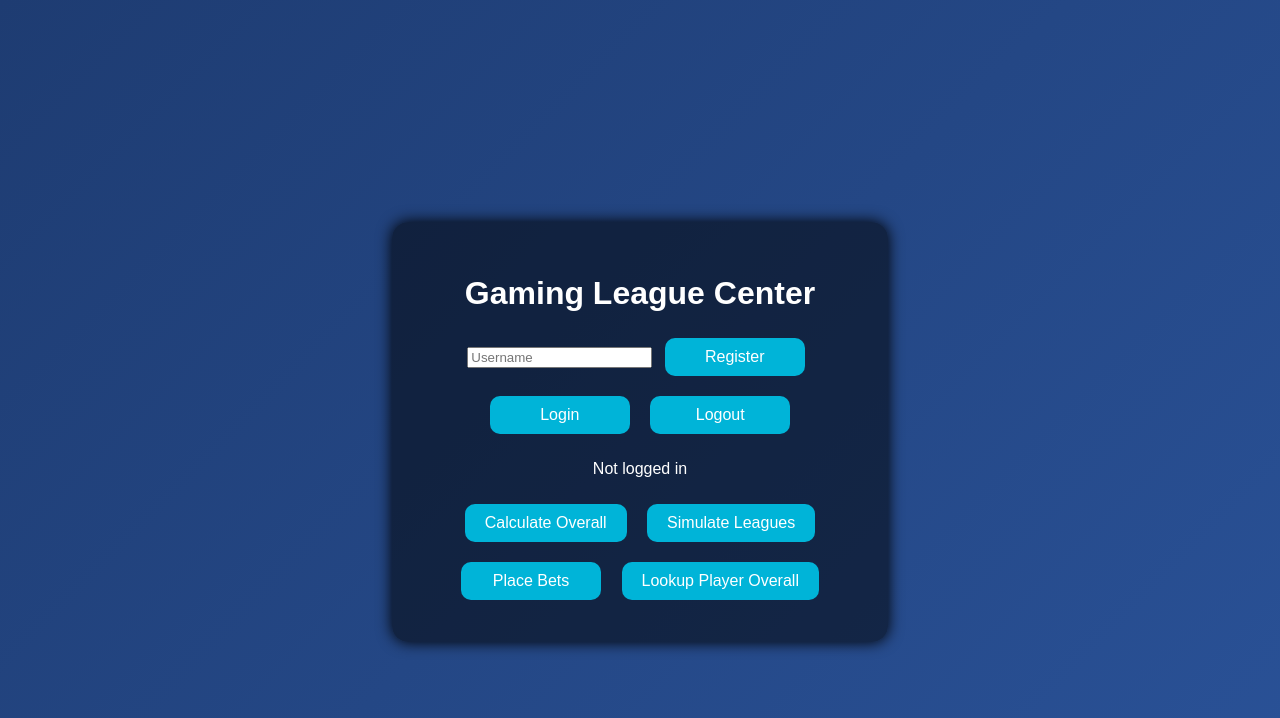
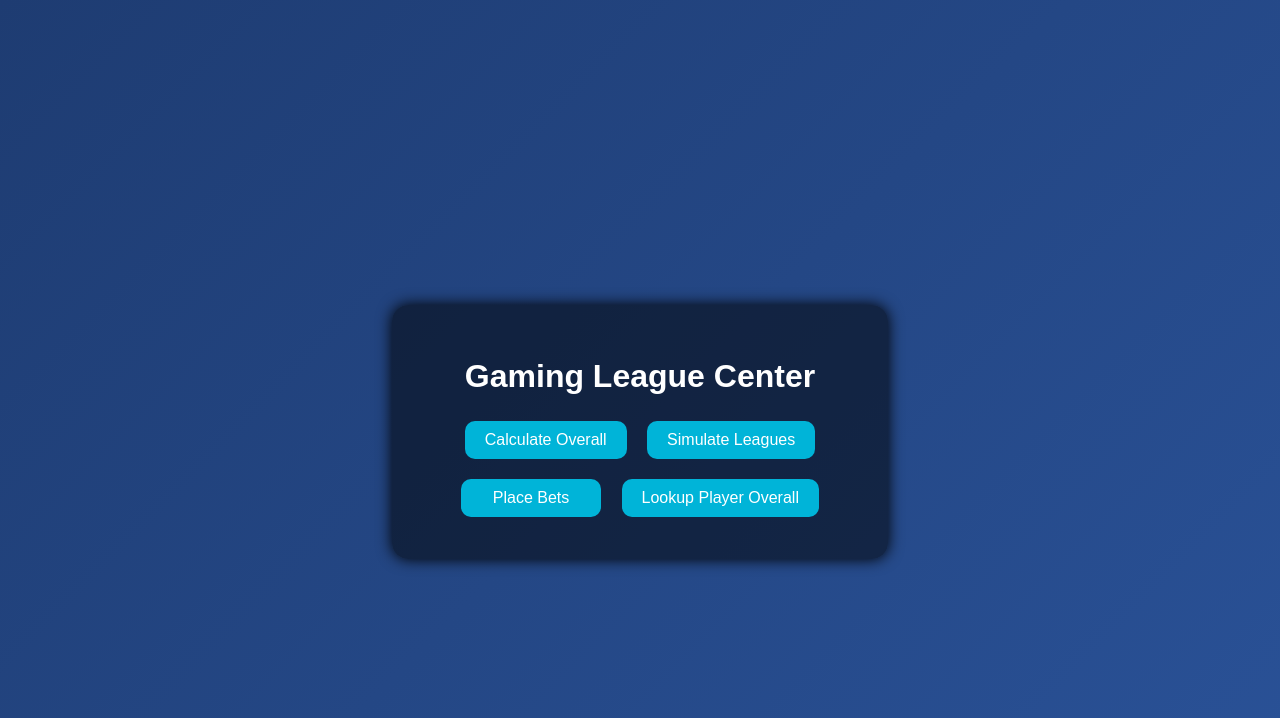
Before and after one commit to FlockNation/GamingLeagueCenter, a Flask app: page / in a window 1280 px wide. Shown: the top 718 px of the page. Run offline with Flask 3, Linux system fonts and the light colour scheme.

Commit message:
Update index.html

```diff
--- a/templates/index.html
+++ b/templates/index.html
@@ -9,14 +9,6 @@
 <body>
   <div class="container">
     <h1>Gaming League Center</h1>
-
-    <div id="auth-section">
-      <input type="text" id="username" placeholder="Username" />
-      <button onclick="register()">Register</button>
-      <button onclick="login()">Login</button>
-      <button onclick="logout()">Logout</button>
-      <p id="balance">Not logged in</p>
-    </div>
 
     <button onclick="showCalculateOverall()">Calculate Overall</button>
     <button onclick="showSimulateLeagues()">Simulate Leagues</button>
@@ -36,7 +28,7 @@
       <h2>Simulate Leagues</h2>
       <select id="league">
         <option value="IGL">IGL</option>
-        <option value="Other">Other</option>
+        <option value="SLOG">SLOG</option>
       </select>
       <button onclick="simulate()">Simulate</button>
       <div id="results"></div>
```
